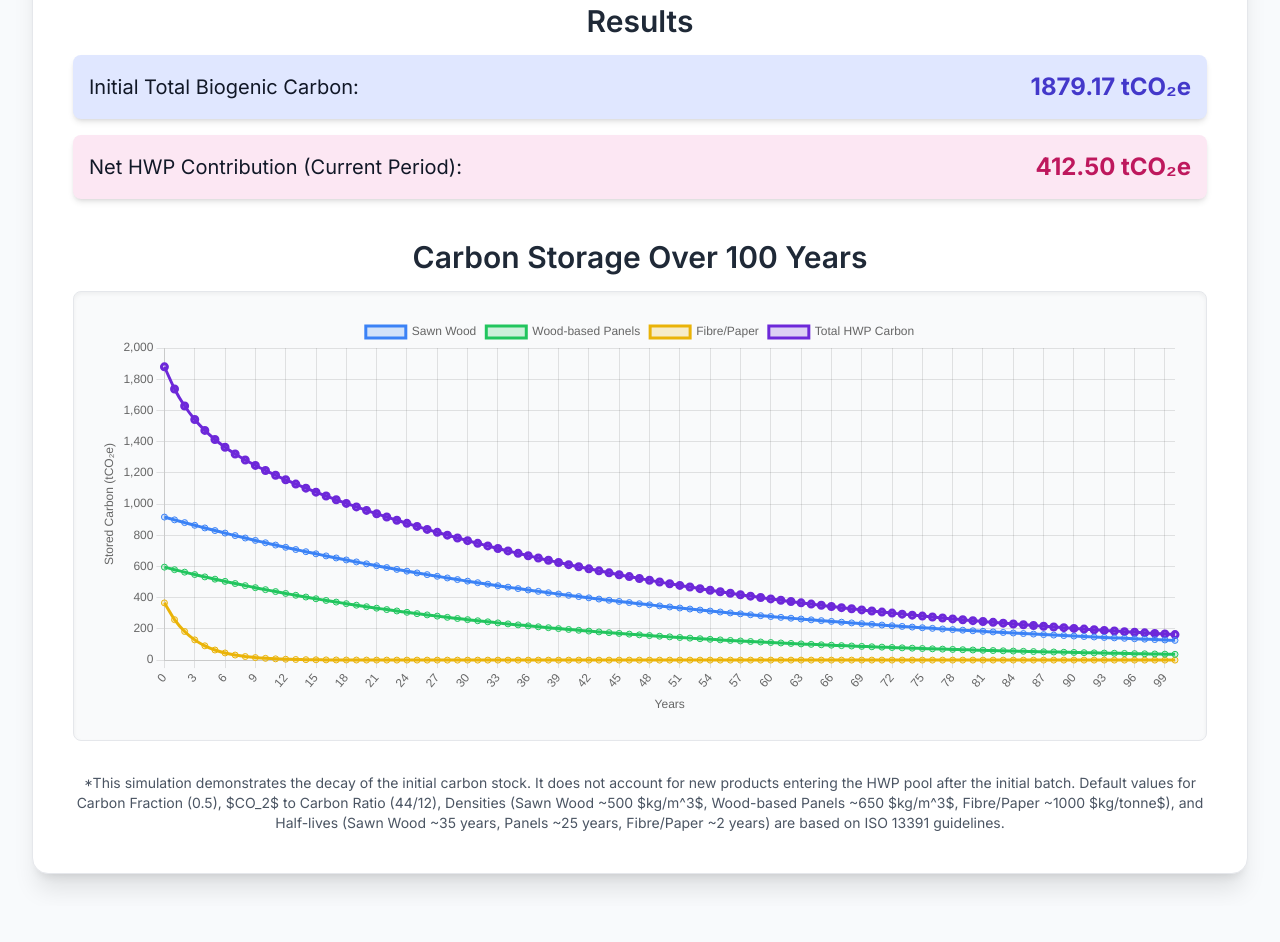
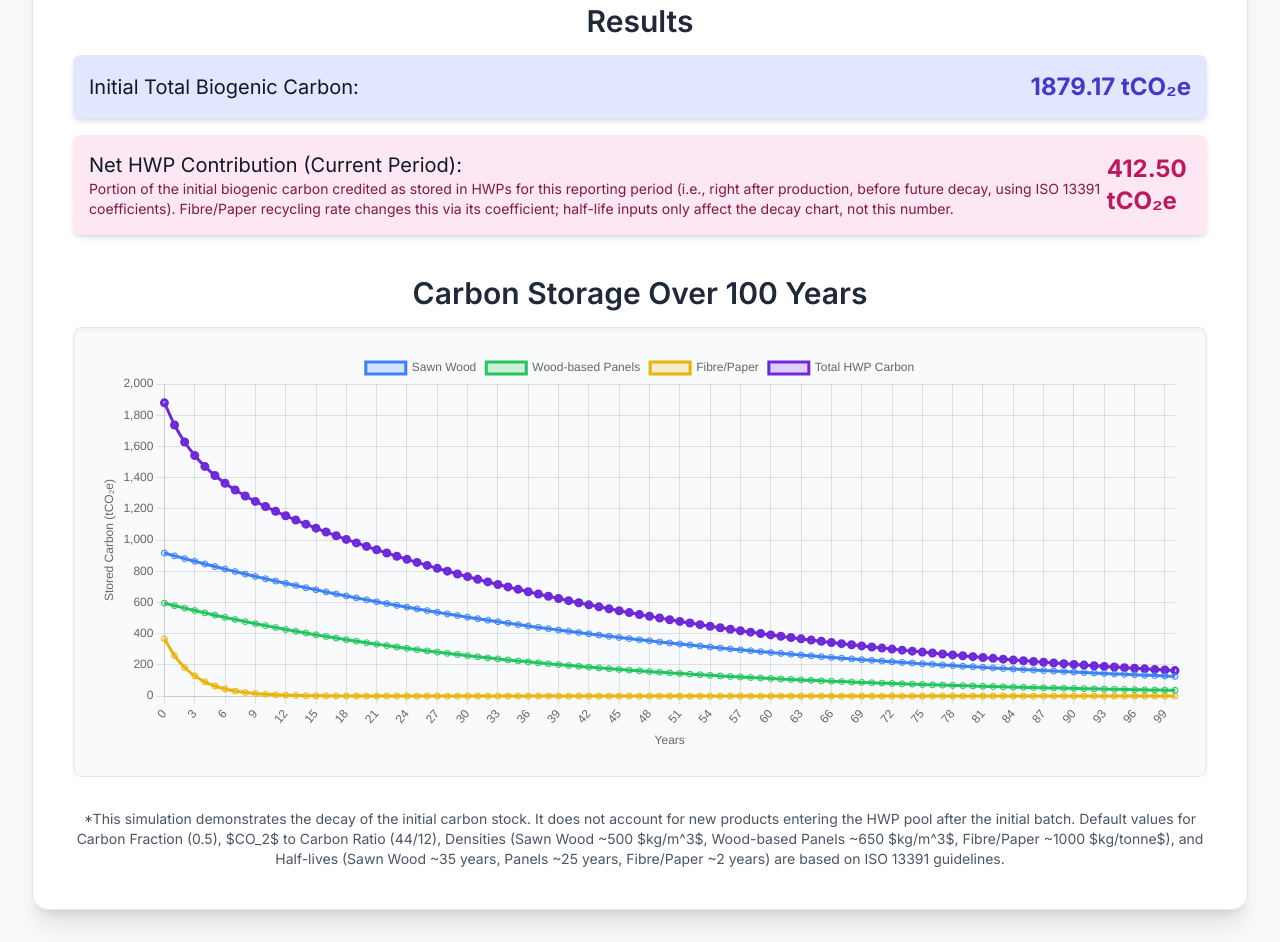
Before and after one commit to qtu-UBC/BEST502-AdvancedLCA-Tutorials, a plain HTML site: page demos/hwp-simulator/index.html in a window 1280 px wide. Shown: the part 1026-1968 px from the top of the page. Before the commit the page ends 1932 px from the top, so only its background shows below. Drawn offline with nearby package versions, Linux system fonts and the light colour scheme.

Commit message:
Explain recycling and half-life effects on net HWP contribution

```diff
--- a/demos/hwp-simulator/index.html
+++ b/demos/hwp-simulator/index.html
@@ -165,7 +165,13 @@
                 <span id="initialCarbon" class="text-2xl font-bold text-indigo-700">0.00 $tCO_2e$</span>
             </div>
             <div class="bg-pink-100 p-4 rounded-lg shadow-md flex justify-between items-center">
-                <span class="text-xl font-medium text-gray-900">Net HWP Contribution (Current Period):</span>
+                <div class="flex flex-col">
+                    <span class="text-xl font-medium text-gray-900">Net HWP Contribution (Current Period):</span>
+                    <span class="text-sm text-pink-900">
+                        Portion of the initial biogenic carbon credited as stored in HWPs for this reporting period (i.e., right after production, before future decay, using ISO 13391 coefficients).
+                        Fibre/Paper recycling rate changes this via its coefficient; half-life inputs only affect the decay chart, not this number.
+                    </span>
+                </div>
                 <span id="hwpContribution" class="text-2xl font-bold text-pink-700">0.00 $tCO_2e$</span>
             </div>
         </div>
```
